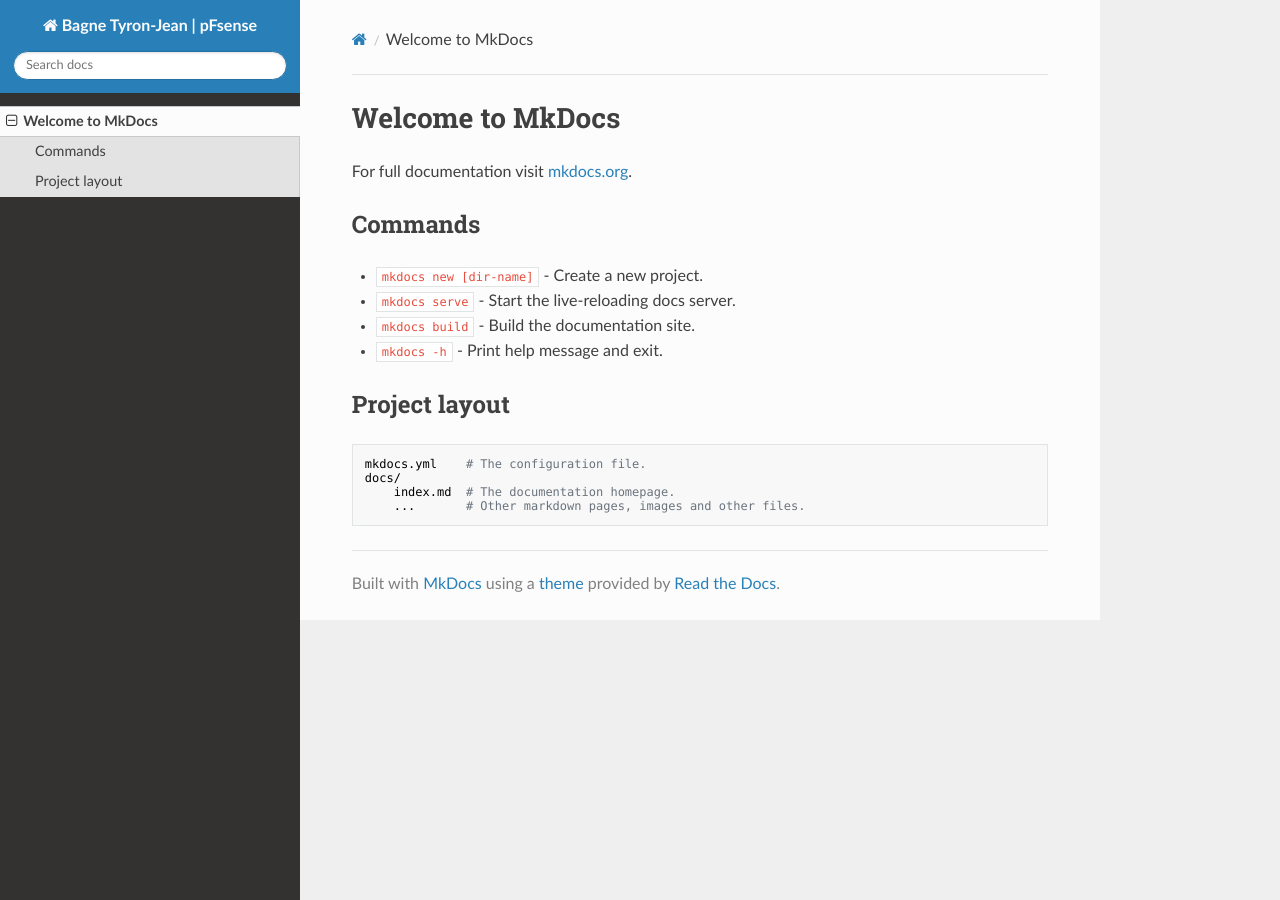
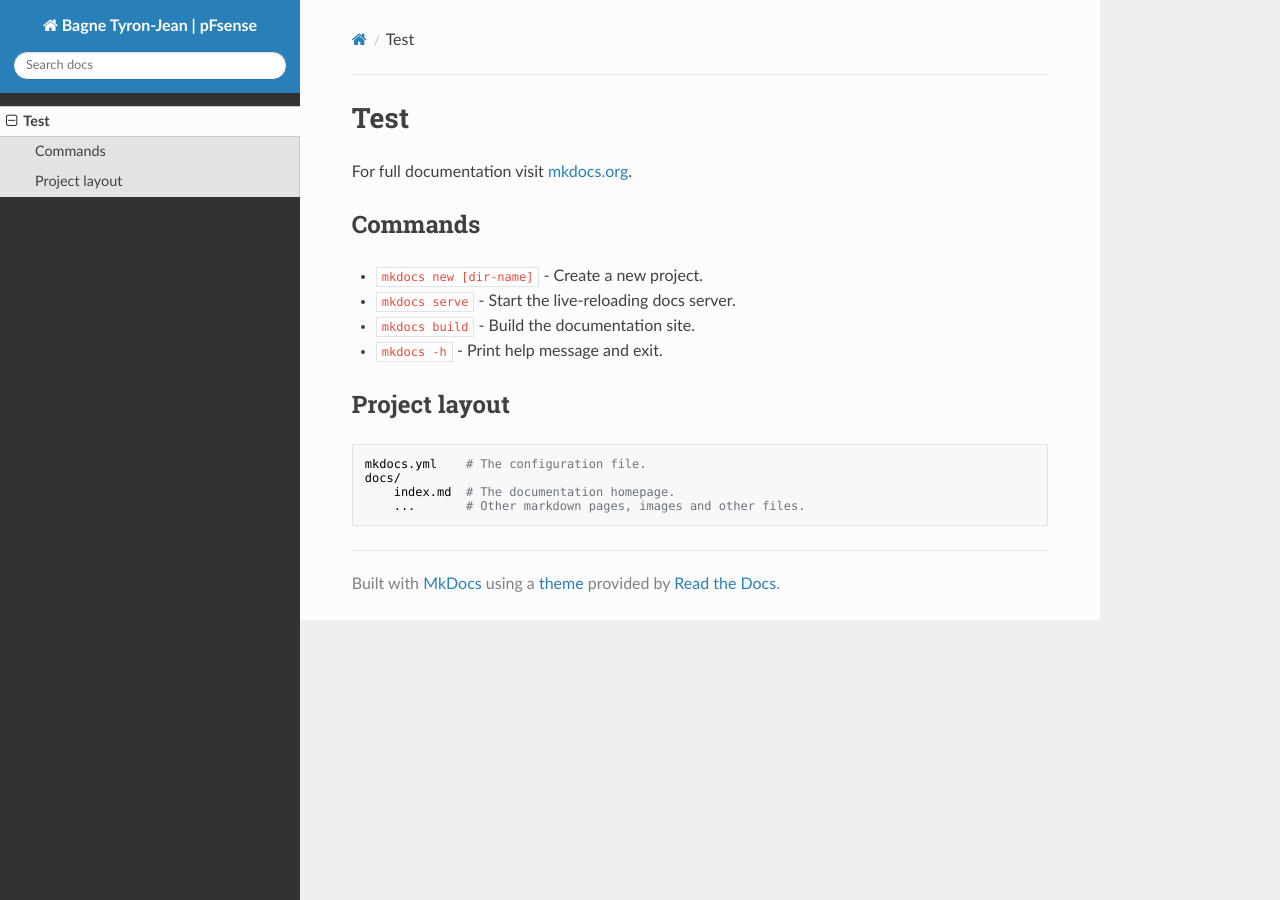
Before and after one commit to wepfen/doc, an MkDocs documentation site: the page built from docs/index.md, in a window 1280 px wide. Built offline with MkDocs 1.6.1, drawn with Linux system fonts in a browser that asks for light colours; nearby versions of some CDN libraries.

Commit message:
Update index.md

```diff
--- a/docs/index.md
+++ b/docs/index.md
@@ -1,4 +1,4 @@
-# Welcome to MkDocs
+# Test
 
 For full documentation visit [mkdocs.org](https://www.mkdocs.org).
 
```
